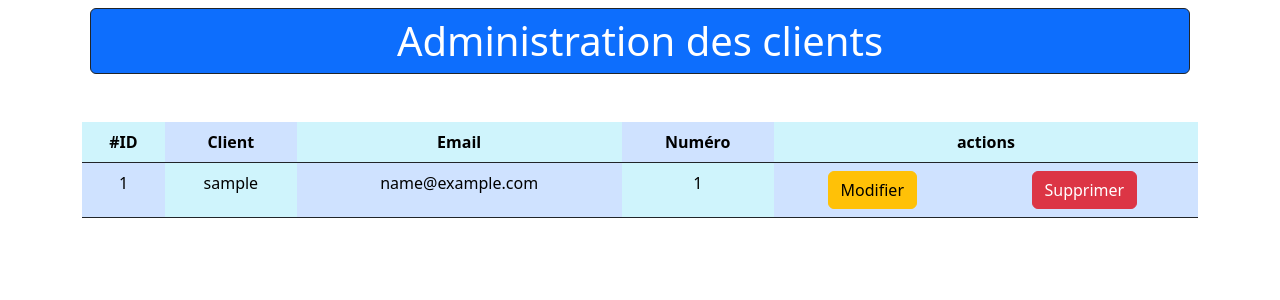
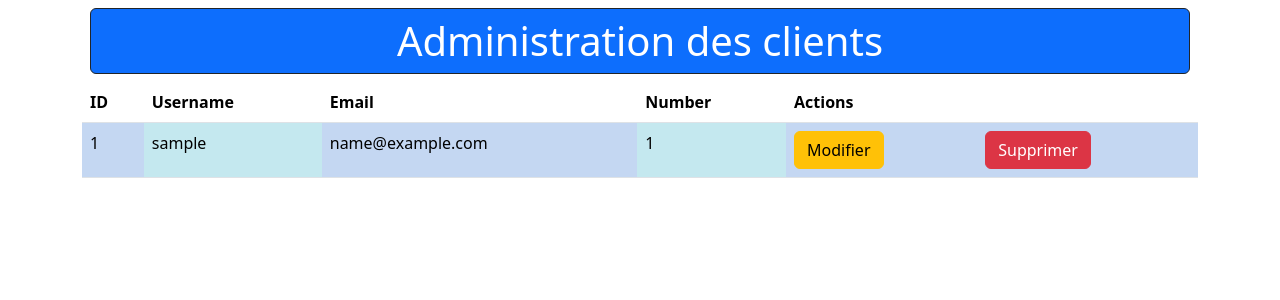
Before and after one commit to CodeByEnzo/Back-quai-antique, a PHP site: template views/clientsVisualisation.view.php in a window 1280 px wide. Shown: the part 56-356 px from the top of the page. Run offline with PHP 8.4, Linux system fonts and the light colour scheme; the template is opened without the code that fills it: most values are stand-ins (such as "Sample title", 1, 10 or a date in 2020); some libraries are stand-ins or nearby versions.

Commit message:
Made the code more readable

```diff
--- a/404.php
+++ b/404.php
@@ -1,5 +1,6 @@
 <?php ob_start(); ?>
 <p class="text-center">
+   OOPS ! </br>
     La page demandée n'existe pas.
 </p>
 
--- a/views/clientsVisualisation.view.php
+++ b/views/clientsVisualisation.view.php
@@ -1,55 +1,64 @@
-<?php ob_start(); ?>
-
-<table class="table border-dark text-center mt-5">
-    <thead>
-        <tr class="text-center bg-light rounded">
-            <th class="bg-info-subtle" scope="col">#ID</th>
-            <th class="bg-primary-subtle" scope="col">Client</th>
-            <th class="bg-info-subtle" scope="col">Email</th>
-            <th class="bg-primary-subtle" scope="col">Numéro</th>
-            <th class="bg-info-subtle" scope="col" colspan="2">actions</th>
+<?php
+ob_start();
+echo "<table class='table table-striped'>";
+echo "<thead>
+        <tr>
+            <th>ID</th>
+            <th>Username</th>
+            <th>Email</th>
+            <th>Number</th>
+            <th colspan='2'>Actions</th>
         </tr>
       </thead>
-    <tbody class="bg-light">
-        <?php foreach ($clients as $client) : ?>
-            <?php if (isset($_POST['client_id']) && $_POST['client_id'] == $client['client_id']) : ?>
-                <form method="post" action="<?= URL ?>back/clients/validationModification">
+      <tbody>";
+
+function generateClientRow($client, $isEditing)
+{
+    if ($isEditing) {
+        return "
+                     <form method='post' action='" . URL . "back/clients/validationModification'>
                 <tr>
-                        <td><?= $client['client_id'] ?></td>
-                        <td><input type="text" name="username" class="form-control" value="<?= $client['username'] ?>" /></td>
-                        <td><input type="text" name='email' class="form-control" rows="3" value="<?= $client['email'] ?>" /></td>
-                        <td><input type="text" name='number' class="form-control" rows="3" value="<?= $client['number'] ?>" /></td>
-                        <input type="hidden" name="client_id" value="<?= $client['client_id'] ?>" />
-                        <td colspan="2">
-                            <button class="btn btn-success" type="submit">Valider</button>
+                    <td>{$client['client_id']}</td>
+                    <td><input type='text' name='username' class='form-control' value='{$client['username']}' /></td>
+                    <td><input type='text' name='email' class='form-control' rows='3' value='{$client['email']}' /></td>
+                    <td><input type='text' name='number' class='form-control' rows='3' value='{$client['number']}' /></td>
+                    <input type='hidden' name='client_id' value='{$client['client_id']}' />
+                    <td colspan='2'>
+                        <button class='btn btn-success' type='submit'>Valider</button>
                     </td>
                 </tr>
             </form>
-            <?php else : ?>
+        ";
+    } else {
+        return "
             <tr>
-                    <td class="bg-primary-subtle"><?= $client['client_id'] ?></td>
-                    <td class="bg-info-subtle"><?= $client['username'] ?></td>
-                    <td class="bg-primary-subtle"><?= $client['email'] ?></td>
-                    <td class="bg-info-subtle"><?= $client['number'] ?></td>
-                    <td class="bg-primary-subtle">
-                        <form method="post" action="">
-                            <input type="hidden" name="client_id" value="<?= $client['client_id'] ?>" />
-                            <button class="btn btn-warning" type="submit">Modifier</button>
+                <td class='bg-primary-subtle'>{$client['client_id']}</td>
+                <td class='bg-info-subtle'>{$client['username']}</td>
+                <td class='bg-primary-subtle'>{$client['email']}</td>
+                <td class='bg-info-subtle'>{$client['number']}</td>
+                <td class='bg-primary-subtle'>
+                    <form method='post' action=''>
+                        <input type='hidden' name='client_id' value='{$client['client_id']}' />
+                        <button class='btn btn-warning' type='submit'>Modifier</button>
                     </form>
                 </td>
-                    <td class="bg-primary-subtle">
-                        <form method="post" action="<?= URL ?>back/clients/validationDelete" onSubmit="return confirm('Voulez-vous vraiment supprimer ?');">
-                            <input type="hidden" name="client_id" value="<?= $client['client_id'] ?>" />
-                            <button class="btn btn-danger" type="submit">Supprimer</button>
+                <td class='bg-primary-subtle'>
+                    <form method='post' action='" . URL . "back/clients/validationDelete' onSubmit='return confirm(\"Voulez-vous vraiment supprimer ?\");'>
+                        <input type='hidden' name='client_id' value='{$client['client_id']}' />
+                        <button class='btn btn-danger' type='submit'>Supprimer</button>
                     </form>
                 </td>
             </tr>
-            <?php endif; ?>
-        <?php endforeach; ?>
-    </tbody>
-</table>
-<?php
+        ";
+    }
+}
+
+foreach ($clients as $client) {
+    $isEditing = isset($_POST['client_id']) && $_POST['client_id'] == $client['client_id'];
+    echo generateClientRow($client, $isEditing);
+}
+echo "</tbody></table>";
+
 $content = ob_get_clean();
 $title = "Administration des clients";
 require "views/commons/template.php";
-?>
```
Lines whose indentation alone changed are shown as unchanged.
